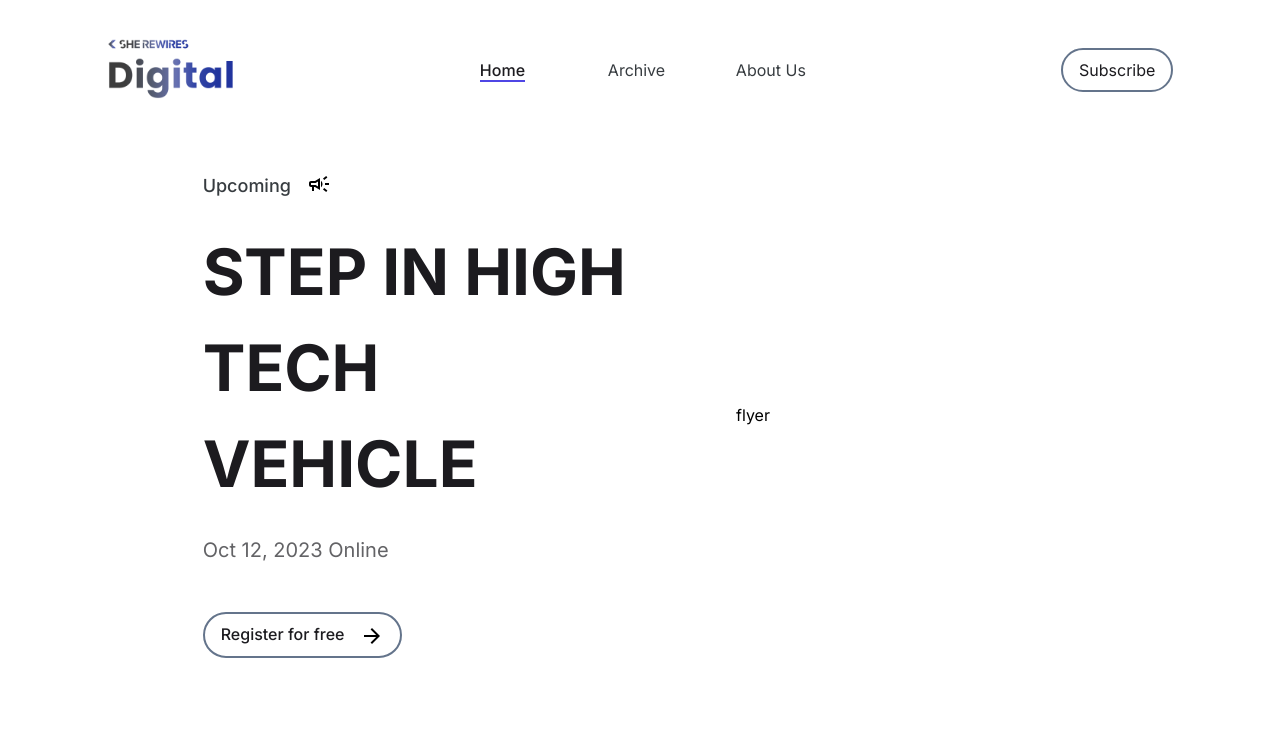
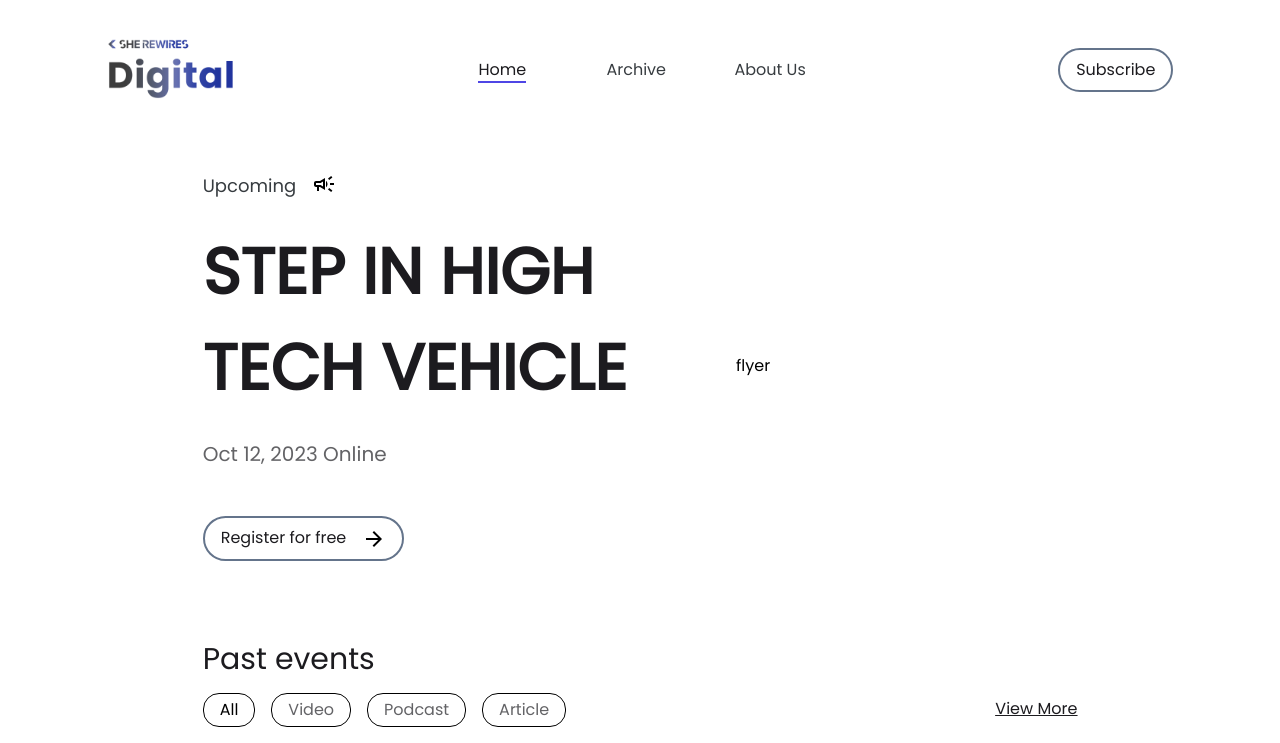
Before and after one commit to sherewiresdigital/website, a Next.js app: page / in a window 1280 px wide. Shown: the top 743 px of the page. Built offline with nearby package versions, Linux system fonts and the light colour scheme.

Commit message:
add font Poppins

```diff
--- a/app/layout.tsx
+++ b/app/layout.tsx
@@ -1,10 +1,15 @@
 import type { Metadata } from 'next'
-import { Inter } from 'next/font/google'
+import { Inter, Poppins } from 'next/font/google'
 import './globals.css'
 import Header from './components/header'
 import Footer from './components/footer'
 
 const inter = Inter({ subsets: ['latin'] })
+const poppins = Poppins({
+  weight: '400',
+  subsets: ['latin'],
+  display: 'swap'
+})
 
 export const metadata: Metadata = {
   title: 'Create Next App',
@@ -18,7 +23,7 @@ export default function RootLayout({
 }) {
   return (
     <html lang="en">
-      <body suppressHydrationWarning={true} className={inter.className}>
+      <body suppressHydrationWarning={true} className={poppins.className}>
         <section>
           <nav>
             <Header />
--- a/app/page.tsx
+++ b/app/page.tsx
@@ -2,8 +2,6 @@ import HomePage from './home/page'
 
 export default function Home() {
   return (
-    <main>
-      <HomePage />
-    </main>
+    <HomePage />
   )
 }
```
